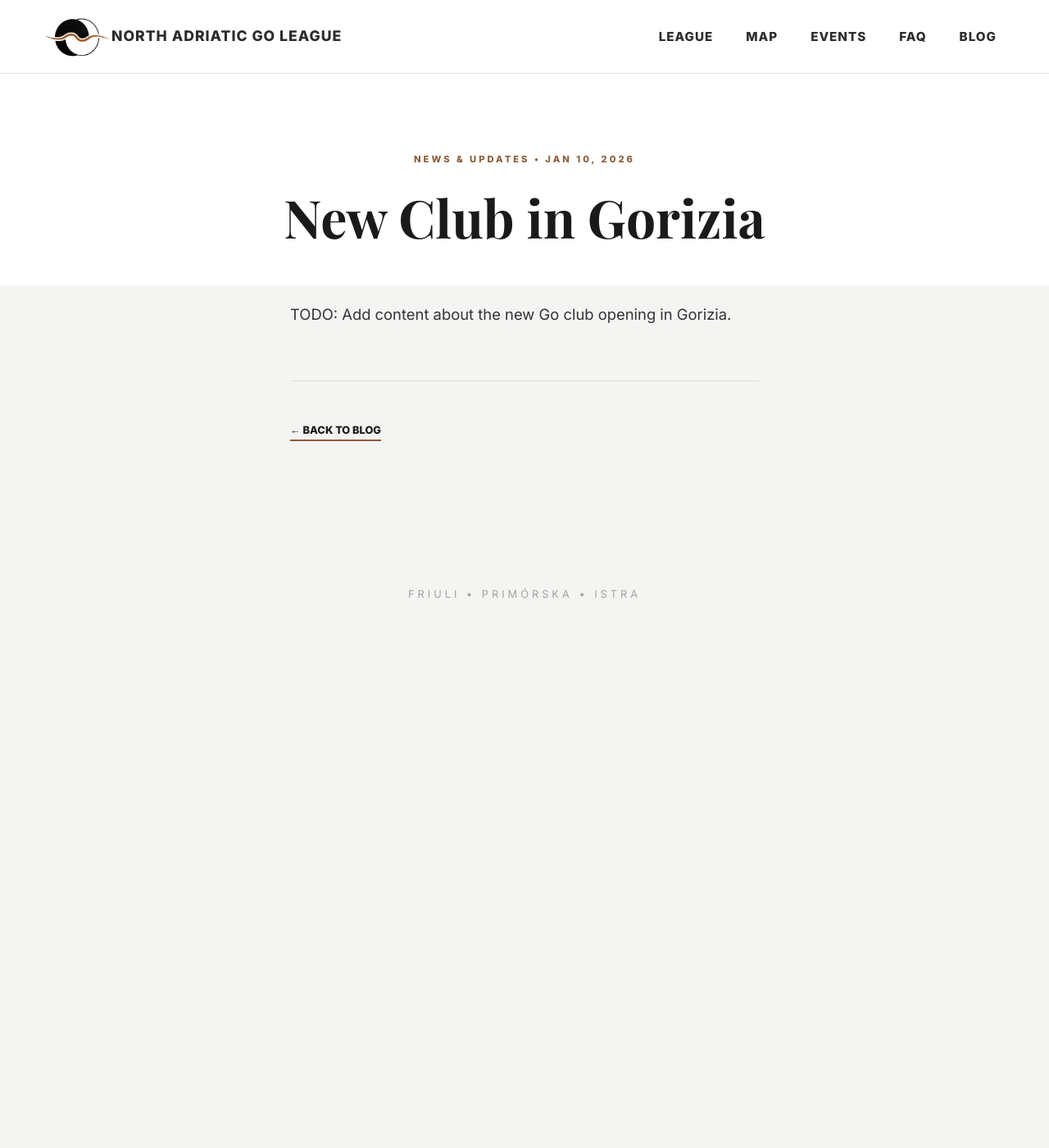
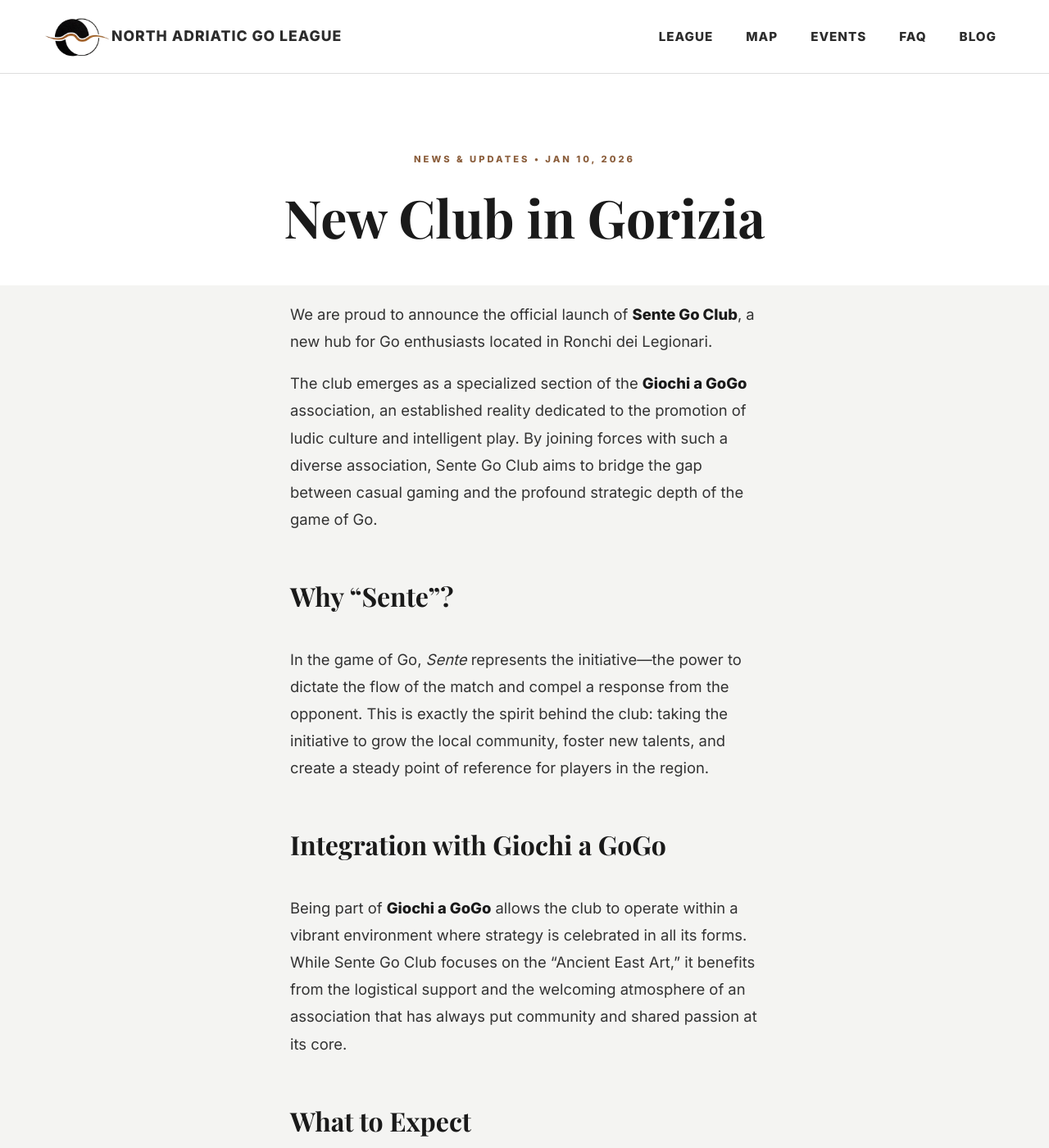
Before and after one commit to North-Adriatic-Go-League/north-adriatic-go-league.github.io, a Jekyll site: the page built from _posts/2026-01-10-new-club-gorizia.md, in a window 1280 px wide and 1400 px high. Shown: the whole window at 82% size. Built offline with Jekyll 4.4.1, drawn with Linux system fonts in a browser that asks for light colours; some web fonts are replaced; some of the changed text lies outside the part shown.

Commit message:
Update 2026-01-10-new-club-gorizia.md

```diff
--- a/_posts/2026-01-10-new-club-gorizia.md
+++ b/_posts/2026-01-10-new-club-gorizia.md
@@ -4,4 +4,24 @@ title: "New Club in Gorizia"
 date: 2026-01-10
 ---
 
-TODO: Add content about the new Go club opening in Gorizia.
+We are proud to announce the official launch of **Sente Go Club**, a new hub for Go enthusiasts located in Ronchi dei Legionari.
+
+The club emerges as a specialized section of the **Giochi a GoGo** association, an established reality dedicated to the promotion of ludic culture and intelligent play. By joining forces with such a diverse association, Sente Go Club aims to bridge the gap between casual gaming and the profound strategic depth of the game of Go.
+
+### Why "Sente"?
+In the game of Go, *Sente* represents the initiative—the power to dictate the flow of the match and compel a response from the opponent. This is exactly the spirit behind the club: taking the initiative to grow the local community, foster new talents, and create a steady point of reference for players in the region.
+
+### Integration with Giochi a GoGo
+Being part of **Giochi a GoGo** allows the club to operate within a vibrant environment where strategy is celebrated in all its forms. While Sente Go Club focuses on the "Ancient East Art," it benefits from the logistical support and the welcoming atmosphere of an association that has always put community and shared passion at its core.
+
+### What to Expect
+Sente Go Club is not just about playing games; it is about building a study environment. Members can look forward to:
+* **Weekly Study Sessions:** Analyzing professional games and tsumego.
+* **Introductory Workshops:** Welcoming new players to the 19x19 board.
+* **Official Events:** Hosting tournaments recognized by the regional and national circuits.
+
+*The board is set, and the first move has been played. We invite everyone to join us in this new adventure.*
+
+---
+**Visit Sente Go Club**
+c/o Giochi a gogò, Ronchi dei Legionari.
```
